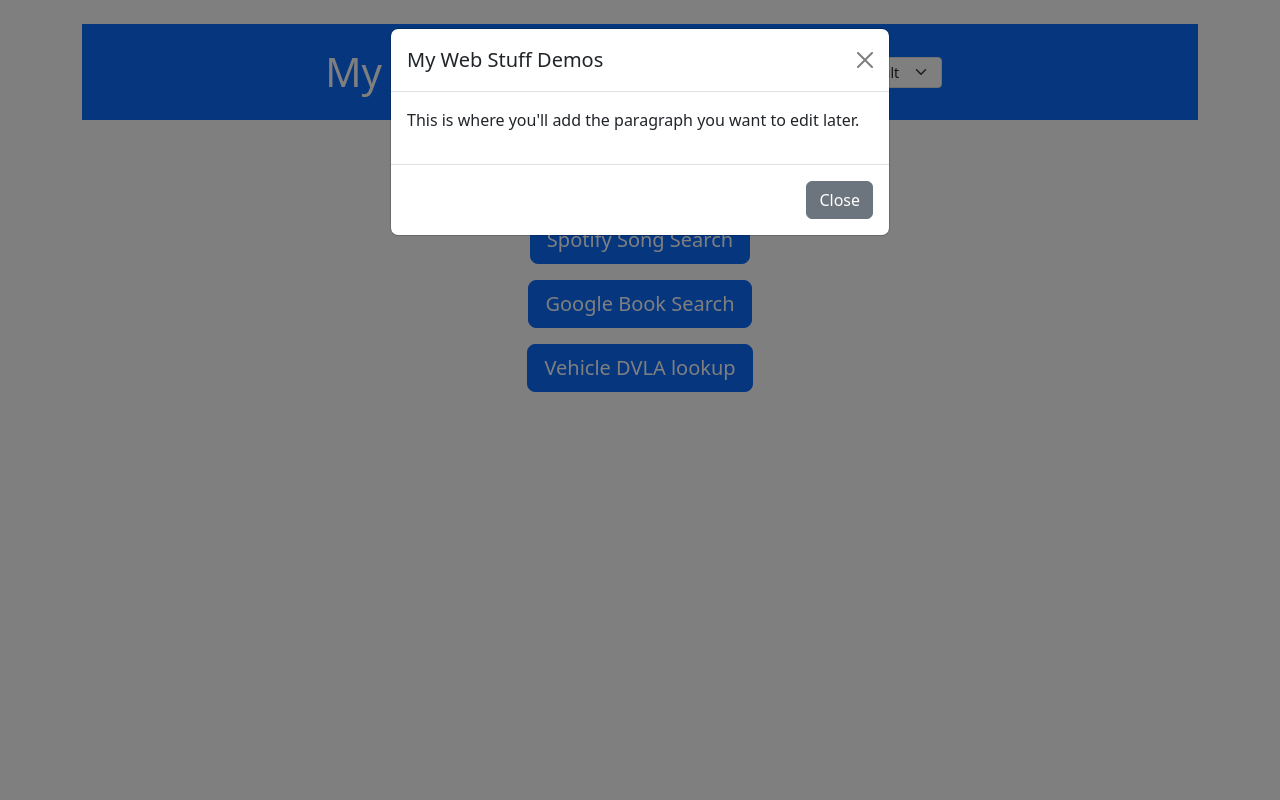
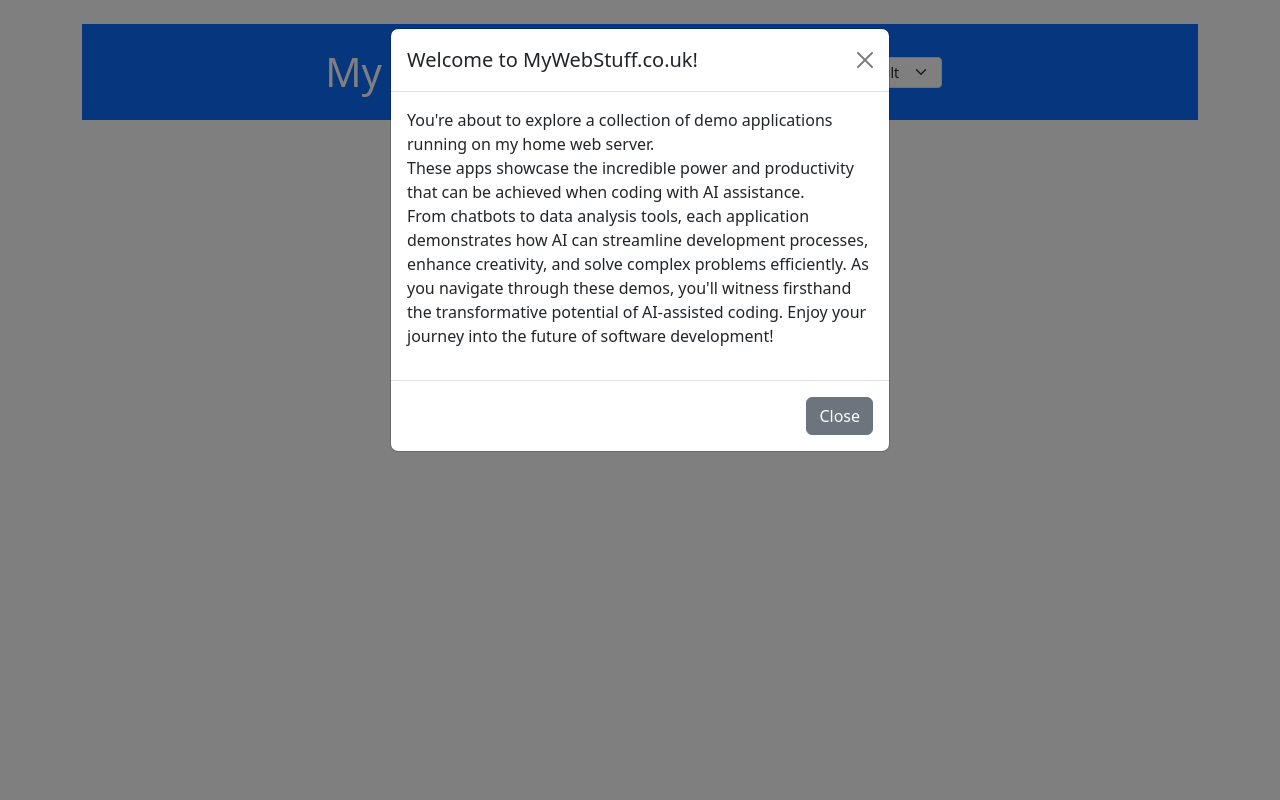
Before and after one commit to Rosssaab/MainMenu, a Flask app: page / in a window 1280 px wide. Run offline with Flask 3, Linux system fonts and the light colour scheme; some libraries are stand-ins or nearby versions.

Commit message:
Updated from LIVE

```diff
--- a/templates/index.html
+++ b/templates/index.html
@@ -21,11 +21,16 @@
         <div class="modal-dialog">
             <div class="modal-content">
                 <div class="modal-header">
-                    <h5 class="modal-title" id="welcomeModalLabel">My Web Stuff Demos</h5>
+                    <h5 class="modal-title" id="welcomeModalLabel">Welcome to MyWebStuff.co.uk!</h5>
                     <button type="button" class="btn-close" data-bs-dismiss="modal" aria-label="Close"></button>
                 </div>
                 <div class="modal-body">
-                    <p>This is where you'll add the paragraph you want to edit later.</p>
+                    <p> You're about to explore a collection of demo applications running on my home web server.<br>
+                        These apps showcase the incredible power and productivity that can be achieved when coding with AI assistance.<br>
+                        From chatbots to data analysis tools, each application demonstrates how AI can streamline
+                        development processes, enhance creativity, and solve complex problems efficiently.
+                        As you navigate through these demos, you'll witness firsthand the transformative potential of AI-assisted coding.
+                        Enjoy your journey into the future of software development!</p>
                 </div>
                 <div class="modal-footer">
                     <button type="button" class="btn btn-secondary" data-bs-dismiss="modal">Close</button>
@@ -60,7 +65,7 @@
 
         <div class="row justify-content-center">
             <div class="col-md-8 text-center">
-                <a href="http://www.mywebstuff.co.uk/MovieSearch" class="btn btn-lg btn-primary m-2">TMDB Movie Search</a><br>
+                <a href="http://www.mywebstuff.co.uk/FilmSearch" class="btn btn-lg btn-primary m-2">TMDB Movie Search</a><br>
                 <a href="http://www.mywebstuff.co.uk/SongSearch" class="btn btn-lg btn-primary m-2">Spotify Song Search</a><br>
                 <a href="http://www.mywebstuff.co.uk/BookSearch" class="btn btn-lg btn-primary m-2">Google Book Search</a><br>
                 <a href="http://www.mywebstuff.co.uk/DvlaSearch" class="btn btn-lg btn-primary m-2">Vehicle DVLA lookup</a><br>
```
